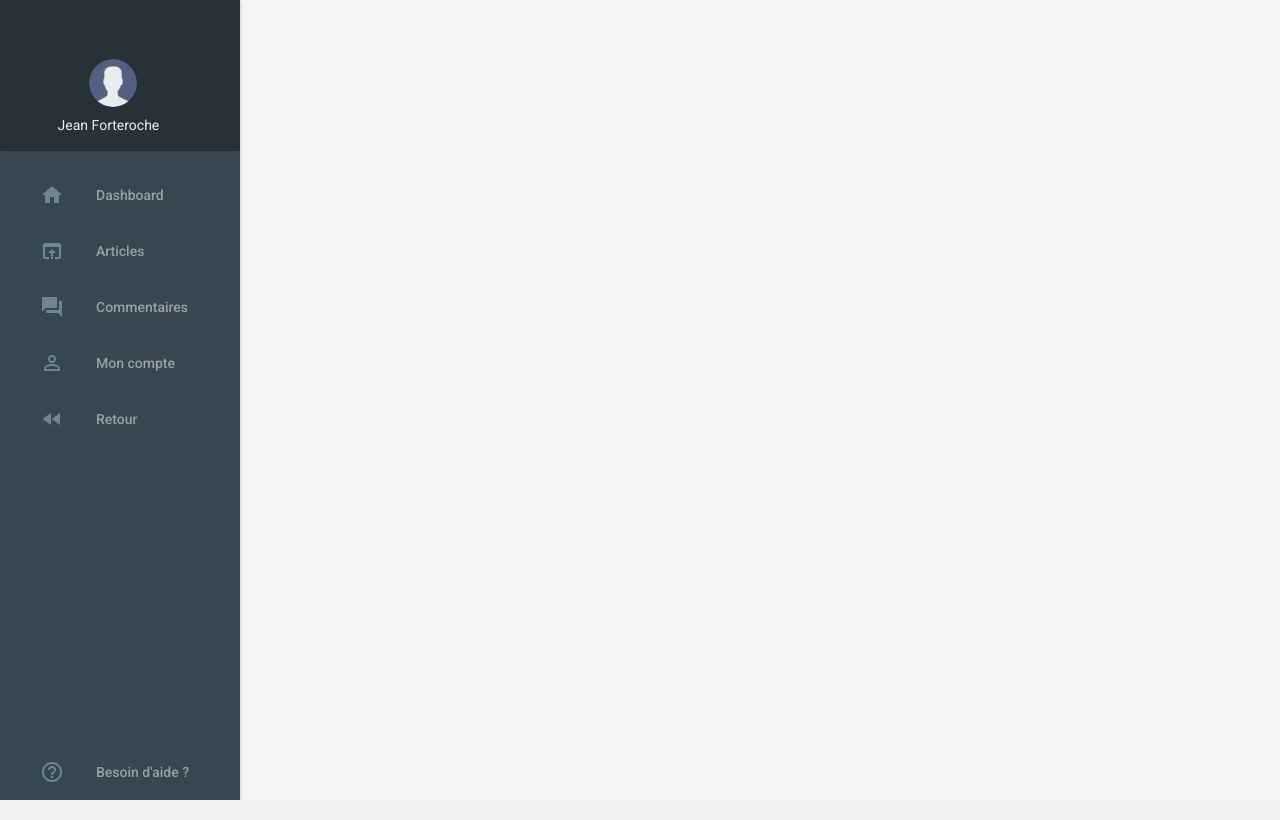
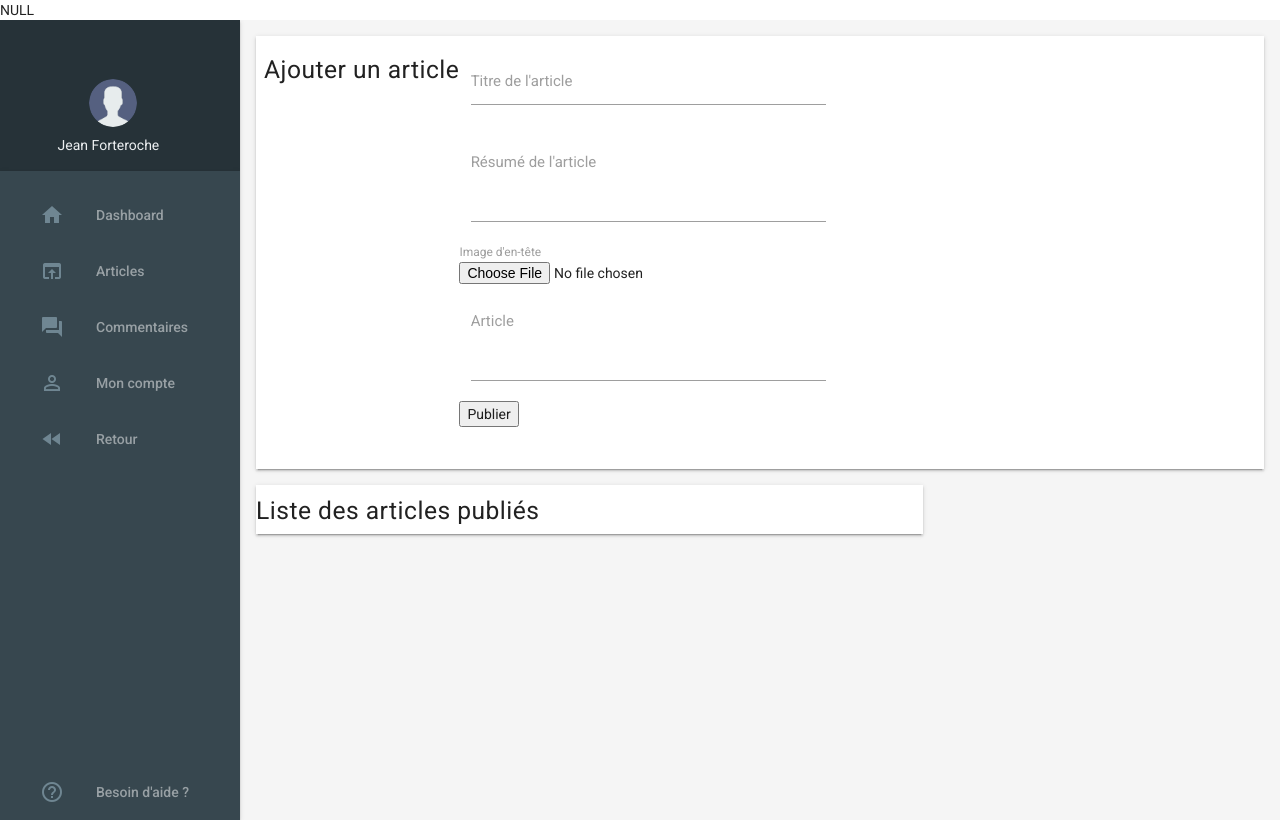
Before and after one commit to LeoGrambert/PHP-blog, a PHP site: page /web/index.php/admin/articles/ in a window 1280 px wide. Run offline with PHP 8.4, Linux system fonts and the light colour scheme; data that the repository does not hold is empty; classes that the project's autoload settings leave out are loaded by file name; some libraries are stand-ins or nearby versions.

Commit message:
I worked on the article adding feature

```diff
--- a/blog/src/Controller.php
+++ b/blog/src/Controller.php
@@ -109,14 +109,21 @@ class Controller
      * What we do if we are on admin page (dashboard)
      */
     public function adminDashboardPage(){
-        echo $this->twig->render('home_admin.html.twig');
+        echo $this->twig->render('home_admin.html.twig', ['articles'=>$this->articles]);
     }
 
     /**
      * What we do if we are on admin page (articles)
      */
     public function adminArticlesPage(){
-        echo $this->twig->render('articles_admin.html.twig');
+
+        //if (isset($_POST['title']) && isset($_POST['summary']) && isset($_POST['content']) && isset($_POST['picture'])){
+            var_dump($this->articleClass->addAnArticle());
+        //}
+
+        echo $this->twig->render('articles_admin.html.twig', [
+            'articles'=>$this->articles
+        ]);
     }
 
     /**
--- a/blog/src/Model/Article.php
+++ b/blog/src/Model/Article.php
@@ -183,4 +183,19 @@ class Article
             );
         return $previousArticles;
     }
+
+    public function addAnArticle(){
+        return App::getDatabase()
+            ->prepare(
+                'INSERT INTO Article (title, summary, content, picture)
+                 VALUES (?, ?, ?, ?)',
+                ([
+                    htmlspecialchars($_POST['title']),
+                    htmlspecialchars($_POST['summary']),
+                    htmlspecialchars($_POST['content']),
+                    htmlspecialchars($_POST['picture'])
+                ]),
+                __CLASS__
+            );
+    }
 }
--- a/blog/src/Model/Comment.php
+++ b/blog/src/Model/Comment.php
@@ -183,7 +183,7 @@ class Comment
             return App::getDatabase()
                 ->prepare(
                     'INSERT INTO Comment (article_id, author, content, parent_comment_id, email, depth)
-                 VALUES (?, ?, ?, ?, ?, ?)',
+                     VALUES (?, ?, ?, ?, ?, ?)',
                     ([
                         implode([$_GET['id']]),
                         $author,
--- /dev/null
+++ b/blog/views/templates/addAnArticle_admin.html.twig
@@ -0,0 +1,23 @@
+<form action="" id="form-article" method="post">
+    <div class="row">
+        <div class="input-field col s12">
+            <input type="text" name="title" id="title" class="validate" data-error="wrong" data-success="right" required/>
+            <label for="title">Titre de l'article</label>
+        </div>
+        <div class="input-field col s12">
+            <textarea id="summary" name="summary" class="materialize-textarea" data-error="wrong" data-success="right" required></textarea>
+            <label for="summary">Résumé de l'article</label>
+        </div>
+        <div class="file-path-wrapper">
+                <label for="img">Image d'en-tête</label><br>
+                <input class="file-path validate" type="file" id="img">
+            </div>
+        <div class="input-field col s12">
+            <textarea id="content" name="content" rows="20" class="materialize-textarea" data-error="wrong" data-success="right" required></textarea>
+            <label for="content">Article</label>
+        </div>
+        <button type="submit">
+            Publier
+        </button>
+    </div>
+</form>
--- a/blog/views/templates/article.html.twig
+++ b/blog/views/templates/article.html.twig
@@ -59,15 +59,15 @@
                             <input type="hidden" name="parent_comment_id" value="0" id="parent_id">
                             <div class="row">
                                 <div class="input-field col s6">
-                                    <input type="text" name="author" id="author" class="validate"/>
+                                    <input type="text" name="author" id="author" data-error="wrong" data-success="right" class="validate"/>
                                     <label for="author">Votre nom</label>
                                 </div>
                                 <div class="input-field col s6">
-                                    <input type="email" name="email" id="email" class="validate"/>
+                                    <input type="email" name="email" id="email" data-error="wrong" data-success="right" class="validate"/>
                                     <label for="email">Votre e-mail</label>
                                 </div>
                                 <div class="input-field col s12">
-                                    <textarea id="content" name="content" class="materialize-textarea" required></textarea>
+                                    <textarea id="content" name="content" data-error="wrong" data-success="right" class="materialize-textarea" required></textarea>
                                     <label for="content">Votre commentaire*</label>
                                 </div>
                                 <button type="submit" class="mdl-button mdl-js-button mdl-js-ripple-effect mdl-button--icon" id="submitButton">
--- a/blog/views/templates/articles_admin.html.twig
+++ b/blog/views/templates/articles_admin.html.twig
@@ -3,7 +3,10 @@
 {% block title %}Articles{% endblock %}
 
 {% block content %}
-    <div class="demo-graphs mdl-shadow--2dp mdl-color--white mdl-cell mdl-cell--8-col">
-
+    <link rel="stylesheet" href="/web/css/article_admin.css">
+    <div class="demo-charts mdl-color--white mdl-shadow--2dp mdl-cell mdl-cell--12-col mdl-grid">
+        <h5>Ajouter un article</h5>
+        {% include 'addAnArticle_admin.html.twig' %}
     </div>
+    {% include 'listArticles_admin.html.twig' %}
 {% endblock %}
--- a/blog/views/templates/layout_admin.html.twig
+++ b/blog/views/templates/layout_admin.html.twig
@@ -48,7 +48,7 @@
             <a class="mdl-navigation__link" href="/web/index.php/admin/account/"><i class="mdl-color-text--blue-grey-400 material-icons" role="presentation">perm_identity</i>Mon compte</a>
             <a class="mdl-navigation__link" href="/web/"><i class="mdl-color-text--blue-grey-400 material-icons" role="presentation">fast_rewind</i>Retour</a>
             <div class="mdl-layout-spacer"></div>
-            <a class="mdl-navigation__link" href=""><i class="mdl-color-text--blue-grey-400 material-icons" role="presentation">help_outline</i><span class="visuallyhidden">Help</span>Besoin d'aide ?</a>
+            <a class="mdl-navigation__link" href="http://leogrambert.fr/front/contact.php"><i class="mdl-color-text--blue-grey-400 material-icons" role="presentation">help_outline</i><span class="visuallyhidden">Help</span>Besoin d'aide ?</a>
         </nav>
     </div>
     <main class="mdl-layout__content mdl-color--grey-100">
@@ -60,5 +60,6 @@
 </div>
     <script src="/web/lib/jquery/jquery.min.js"></script>
     <script src="/web/lib/materialize/js/materialize.min.js"></script>
+    <script src="/web/js/article_admin.js"></script>
 </body>
 </html>
--- /dev/null
+++ b/blog/views/templates/listArticles_admin.html.twig
@@ -0,0 +1,13 @@
+<div class="demo-graphs mdl-shadow--2dp mdl-color--white mdl-cell mdl-cell--8-col">
+    <h5>Liste des articles publiés</h5>
+    <table>
+        {% for article in articles %}
+            <tr>
+                <td>{{ article.id }}</td>
+                <td>{{ article.title }}</td>
+                <td><button>Modifier</button></td>
+                <td><button>Supprimer</button></td>
+            </tr>
+        {% endfor %}
+    </table>
+</div>
--- /dev/null
+++ b/blog/web/js/article_admin.js
@@ -0,0 +1,6 @@
+/**
+ * Created by leo on 09/04/17.
+ */
+$(function(){
+
+});
```
Also changed, not shown: blog/views/templates/home_admin.html.twig (+1 -6 lines), blog/web/css/article_admin.css (added).
